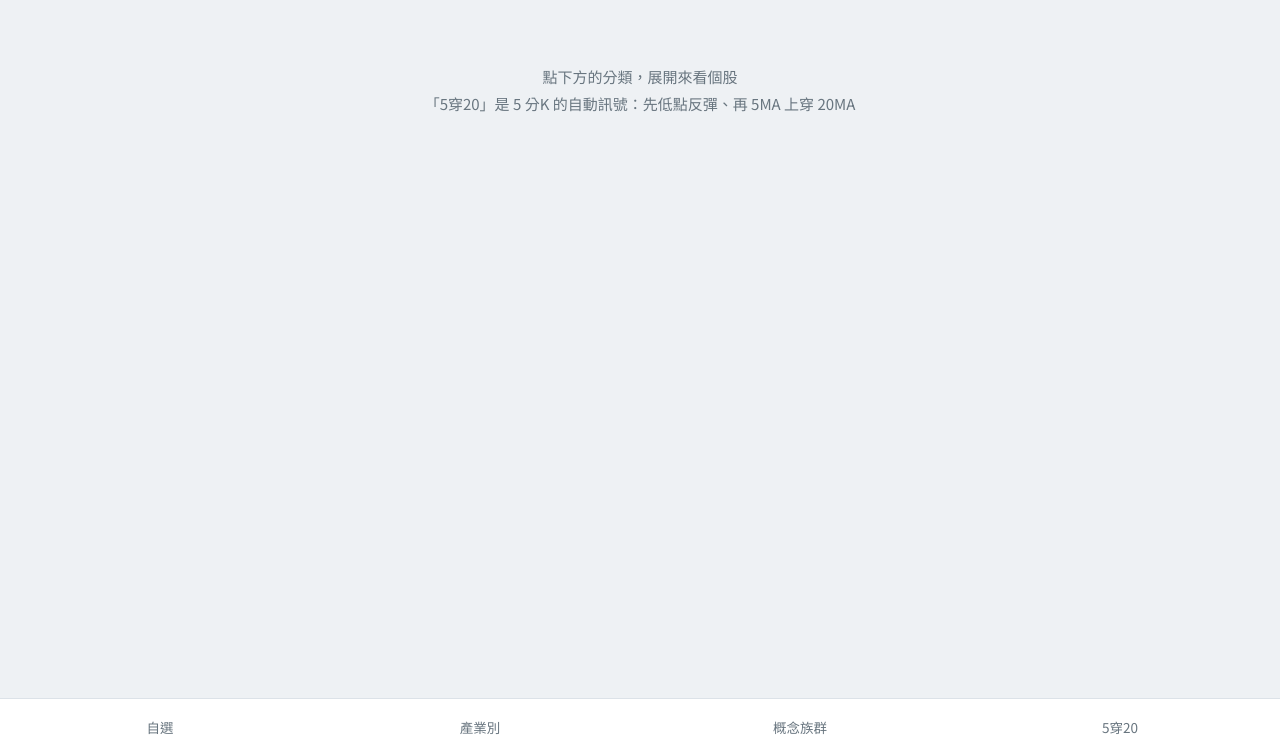
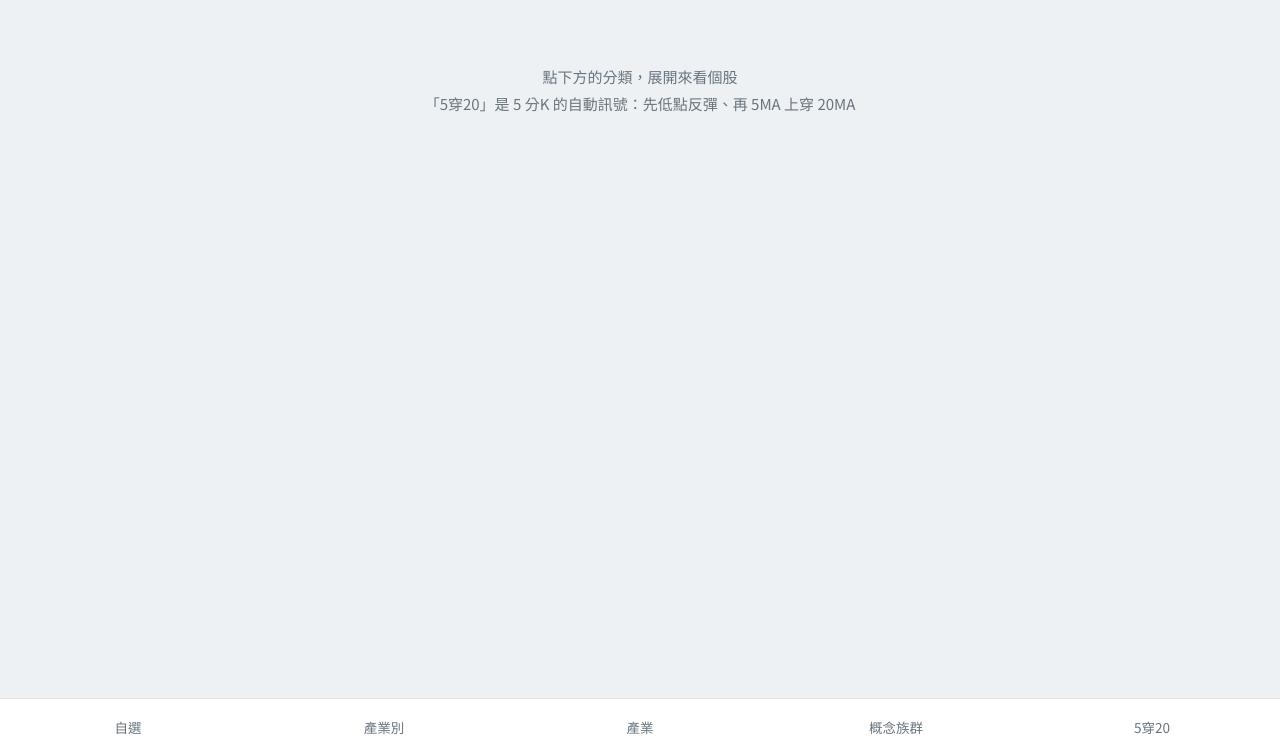
Before and after one commit to jinnpv/tw-stock, a plain HTML site: page index.html in a window 1280 px wide. Shown: the part 45-800 px from the top of the page. Drawn offline with Linux system fonts and the light colour scheme; no server answers.

Commit message:
Update index.html

```diff
--- a/index.html
+++ b/index.html
@@ -206,6 +206,7 @@ input::placeholder{color:var(--muted)}
 <nav class="bar" id="bar" aria-label="分類">
   <button type="button" data-tab="watch">自選</button>
   <button type="button" data-tab="industry">產業別</button>
+  <button type="button" data-tab="sector">產業</button>
   <button type="button" data-tab="concept">概念族群</button>
   <button type="button" data-tab="cross">5穿20</button>
 </nav>
@@ -216,7 +217,7 @@ input::placeholder{color:var(--muted)}
   const KEY = 'tw_watchlist_v1';
   const DEFAULT = ['t00', '2330', '2317'];
   const PAGE = 40;
-  const NAMES = {watch: '自選', industry: '產業別', concept: '概念族群', cross: '5穿20'};
+  const NAMES = {watch: '自選', industry: '產業別', sector: '產業', concept: '概念族群', cross: '5穿20'};
   const isSig = () => tab === 'cross';
   const KIND = {combo: '低點反彈＋5穿20', watch: '低點反彈'};
   let sigMode = 'combo';   // combo＝完整訊號、watch＝已反彈等 5穿20
@@ -232,7 +233,7 @@ input::placeholder{color:var(--muted)}
   let list = loadList();
   let tab = null;            // null | 'watch' | 'industry' | 'concept'
   let group = null;          // 目前點開的產業／族群 id
-  let groups = {concept: [], industry: [], ready: false};
+  let groups = {concept: [], industry: [], sector: [], ready: false};
   let groupTries = 0;
   let quotes = {}, kline = {}, k5 = {}, kmode = {}, scrub = {};
   let scanState = null, scanErr = '', scanTimer = null, seenInit = false, toastTimer = null;
@@ -288,7 +289,7 @@ input::placeholder{color:var(--muted)}
   }
 
   /* ---------- 目前檢視 ---------- */
-  const groupSet = () => tab === 'industry' ? groups.industry : tab === 'concept' ? groups.concept : [];
+  const groupSet = () => tab === 'industry' ? groups.industry : tab === 'sector' ? groups.sector : tab === 'concept' ? groups.concept : [];
   const curGroup = () => group ? groupSet().find(g => g.id === group) : null;
   const showingStocks = () => tab === 'watch' || isSig() || (tab && curGroup());
   const hitList = () => (scanState && (sigMode === 'watch' ? scanState.watch : scanState.combos)) || [];
@@ -692,7 +693,7 @@ input::placeholder{color:var(--muted)}
     hint.hidden = tab !== null;
     vh.hidden = tab === null;
     $('#add').hidden = tab !== 'watch';
-    const inGroupList = (tab === 'industry' || tab === 'concept') && !curGroup();
+    const inGroupList = (tab === 'industry' || tab === 'sector' || tab === 'concept') && !curGroup();
     gl.hidden = !inGroupList;
     list_.hidden = !showingStocks();
     $('#foot').hidden = !showingStocks() || isSig();
@@ -737,9 +738,9 @@ input::placeholder{color:var(--muted)}
       }
     } else if (inGroupList) {
       const set = groupSet();
-      vh.append(h('b', null, NAMES[tab]), h('span', 'sp'), h('span', null, set.length ? set.length + (tab === 'industry' ? ' 個產業' : ' 個族群') : ''));
+      vh.append(h('b', null, NAMES[tab]), h('span', 'sp'), h('span', null, set.length ? set.length + (tab === 'industry' || tab === 'sector' ? ' 個產業' : ' 個族群') : ''));
       if (!set.length) {
-        gl.append(h('div', 'gempty', tab === 'industry'
+        gl.append(h('div', 'gempty', tab === 'industry' || tab === 'sector'
           ? (groupTries >= 12 ? '產業資料還沒載入，稍後再試' : '載入中…')
           : '還沒有概念族群'));
       }
@@ -850,7 +851,7 @@ input::placeholder{color:var(--muted)}
       const r = await fetch('/api/groups', {cache: 'no-store'});
       const j = await r.json();
       if (j.ok) {
-        groups = {concept: j.concept, industry: j.industry, ready: j.ready};
+        groups = {concept: j.concept, industry: j.industry, sector: j.sector || [], ready: j.ready};
         groupTries = tries;
         render();
         if (!j.ready && tries < 12) setTimeout(() => loadGroups(tries + 1), 10000);
```
